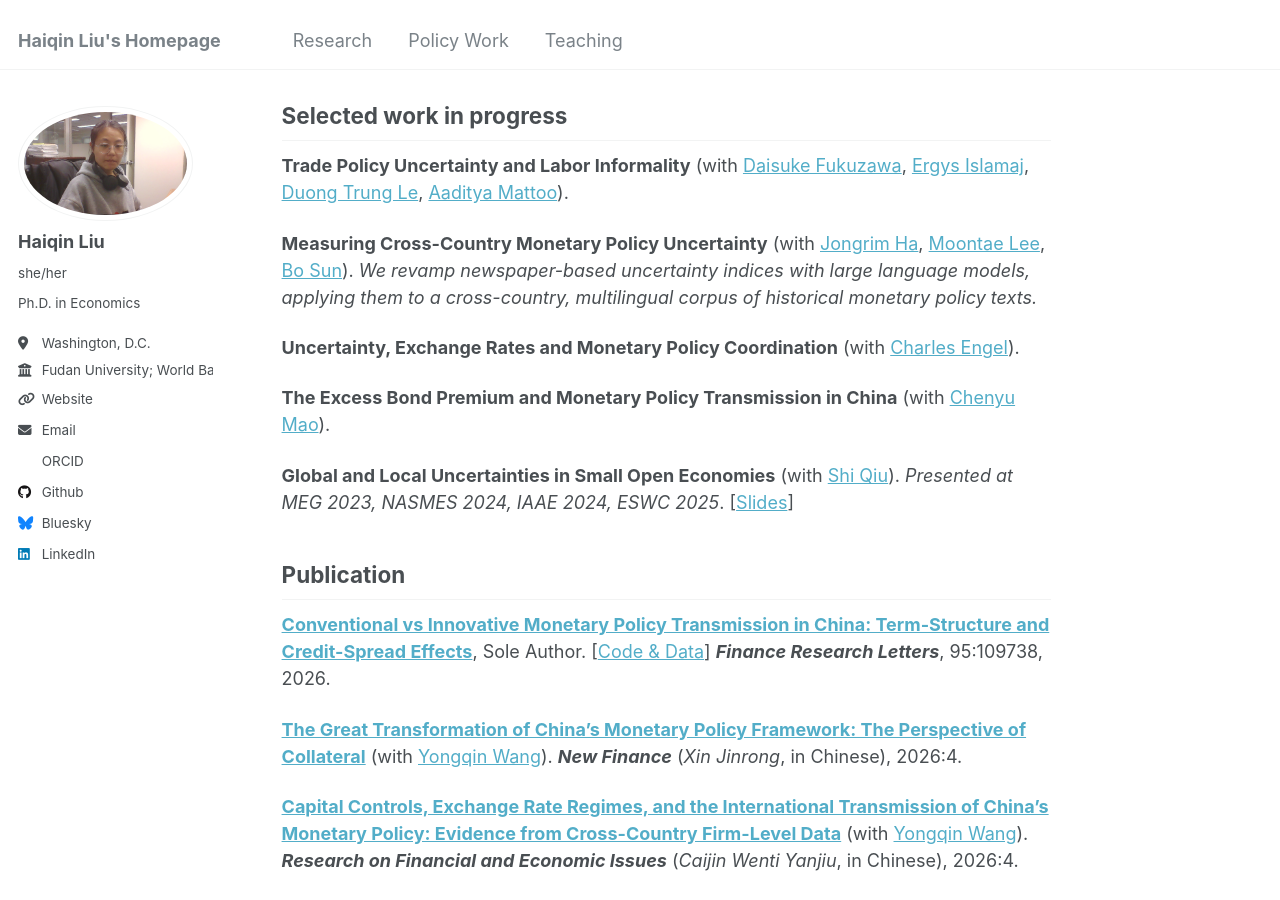
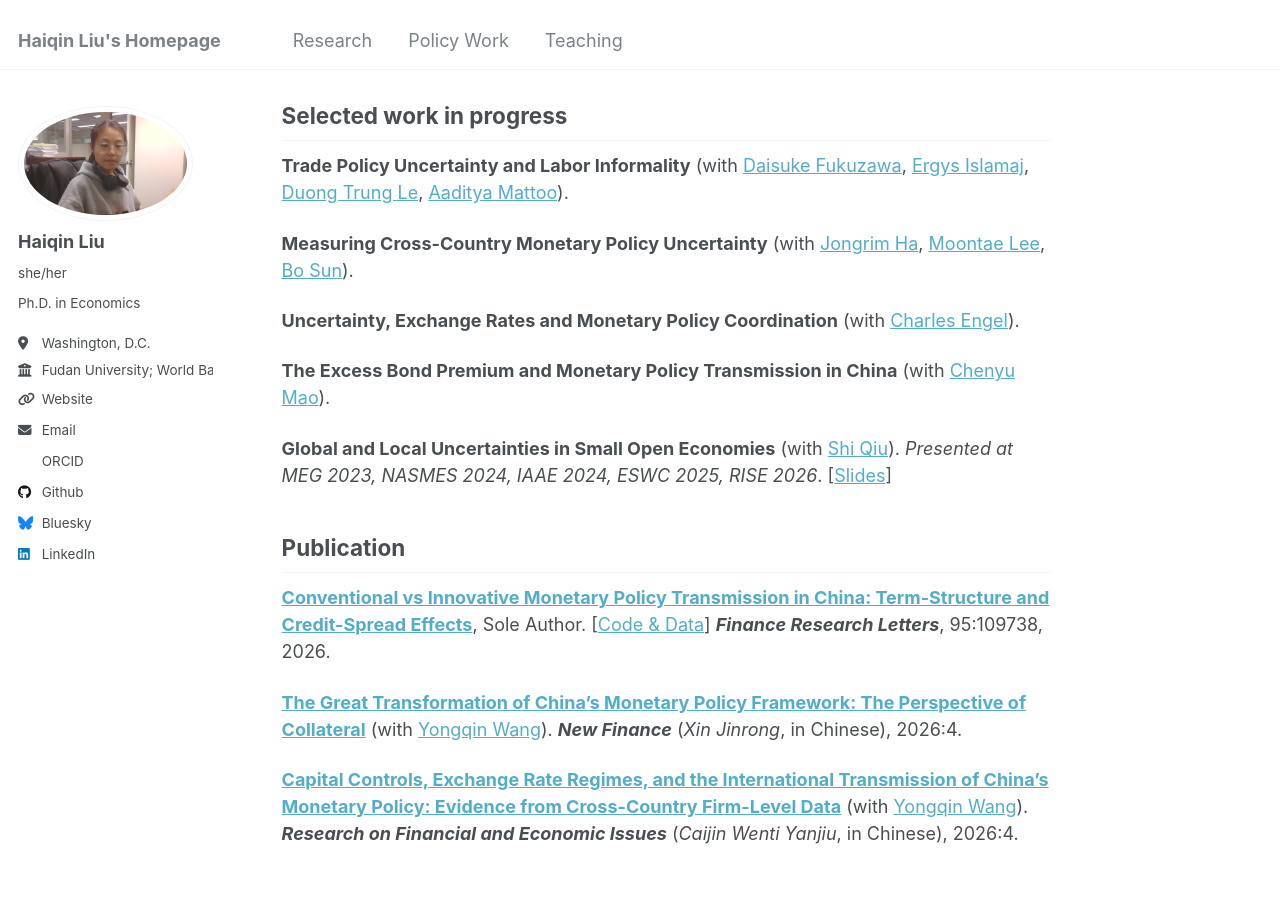
Before and after one commit to liuhaiqinFDU/liuhaiqinFDU.github.io, a Jekyll site: the page built from research.md, in a window 1280 px wide and 900 px high, scrolled down 499 px. Built offline with Jekyll 4.4.1, drawn with Linux system fonts in a browser that asks for light colours; some web fonts are replaced.

Commit message:
Update research.md

```diff
--- a/research.md
+++ b/research.md
@@ -20,13 +20,13 @@
 **Trade Policy Uncertainty and Labor Informality** (with [Daisuke Fukuzawa](https://www.worldbank.org/en/about/people/d/daisuke-fukuzawa), [Ergys Islamaj](https://www.worldbank.org/en/about/people/e/ergys-islamaj), [Duong Trung Le](https://sites.google.com/view/duongle/home), [Aaditya Mattoo](https://www.worldbank.org/en/about/people/a/aaditya-mattoo)).
 
 **Measuring Cross-Country Monetary Policy Uncertainty** (with [Jongrim Ha](https://www.jongrimha.com/), [Moontae Lee](https://business.uic.edu/profiles/lee-moontae/), [Bo Sun](https://sites.google.com/site/bosun09/home)).
-*We revamp newspaper-based uncertainty indices with large language models, applying them to a cross-country, multilingual corpus of historical monetary policy texts.*
+<!-- *We revamp newspaper-based uncertainty indices with large language models, applying them to a cross-country, multilingual corpus of historical monetary policy texts.* -->
 
 **Uncertainty, Exchange Rates and Monetary Policy Coordination** (with [Charles Engel](https://users.ssc.wisc.edu/~cengel/)).
 
 **The Excess Bond Premium and Monetary Policy Transmission in China** (with [Chenyu Mao](https://sites.google.com/view/chenyu-sophia-mao/home-page)). <!-- [Draft coming soon] *We build an SOE-adjusted EBP index for China and quantify its marginal effect on multi-dimensional PBoC shocks identified from distributional properties.* -->
 
-**Global and Local Uncertainties in Small Open Economies** (with [Shi Qiu](https://sites.google.com/view/shiqiu/home)). *Presented at MEG 2023, NASMES 2024, IAAE 2024, ESWC 2025*. [[Slides](https://www.dropbox.com/scl/fi/690rsa9gvvnxmg567utid/global_and_local_uncertainty_slides.pdf?rlkey=ddz6o3kemf8017iaxhhkzcax6&st=e7htn42j&dl=0)] <!--  *Using natural disasters as instruments, we estimate the causal impact of domestic uncertainty across AEs and EMDEs.* -->
+**Global and Local Uncertainties in Small Open Economies** (with [Shi Qiu](https://sites.google.com/view/shiqiu/home)). *Presented at MEG 2023, NASMES 2024, IAAE 2024, ESWC 2025, RISE 2026*. [[Slides](https://www.dropbox.com/scl/fi/690rsa9gvvnxmg567utid/global_and_local_uncertainty_slides.pdf?rlkey=ddz6o3kemf8017iaxhhkzcax6&st=e7htn42j&dl=0)] <!--  *Using natural disasters as instruments, we estimate the causal impact of domestic uncertainty across AEs and EMDEs.* -->
 
 ## Publication
 
```
